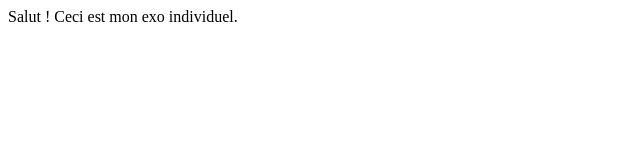
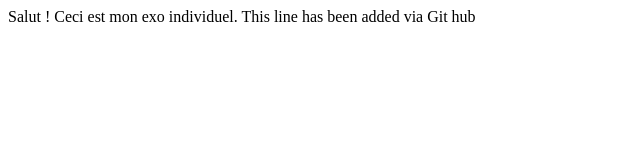
Before and after one commit to EmilieVS/GitExo, a plain HTML site: page Index.html in a window 1280 px wide. Shown: the whole page, without its empty margins (0-640 px from the left). Drawn offline with Linux system fonts and the light colour scheme.

Commit message:
Update Index.html via Git Hub

```diff
--- a/Index.html
+++ b/Index.html
@@ -8,5 +8,6 @@
 <body>
     Salut !
     Ceci est mon exo individuel.
+    This line has been added via Git hub
 </body>
 </html>
```
